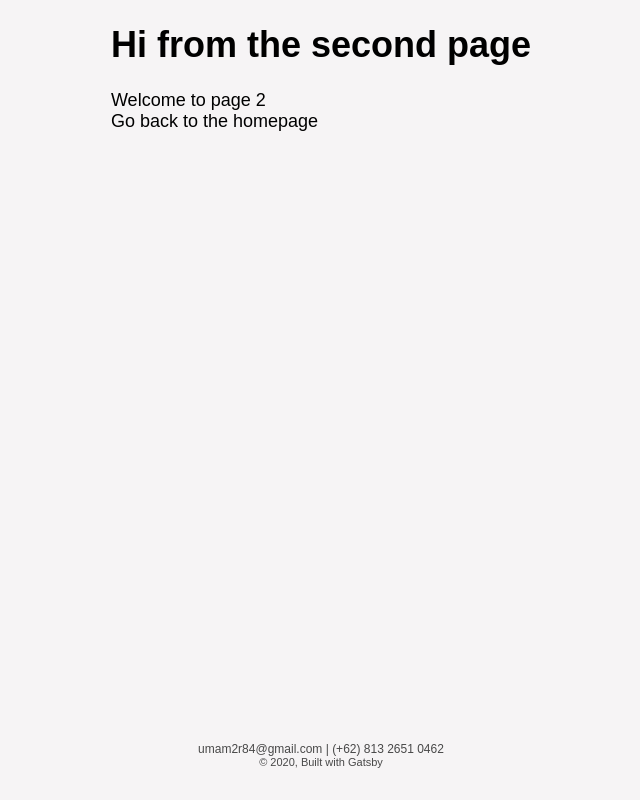
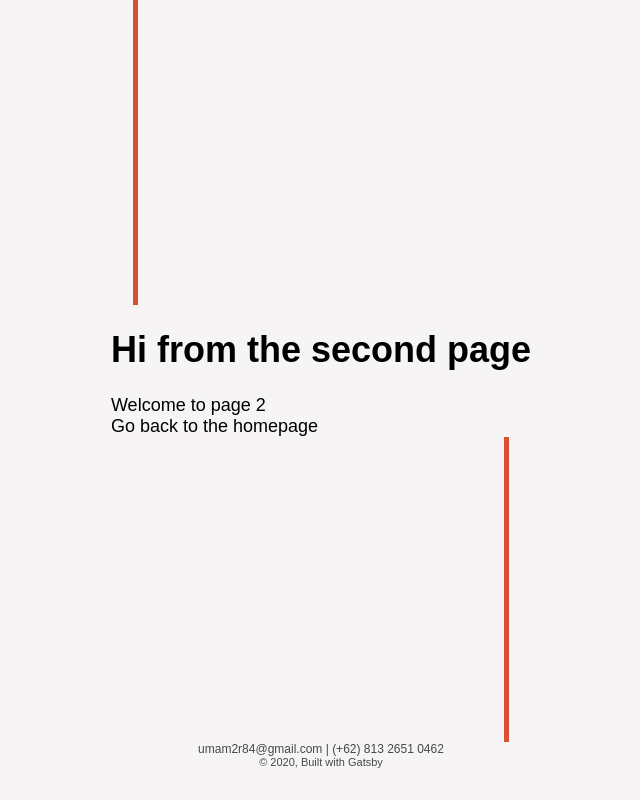
Before and after one commit to bleedingpenguin/Website, a Gatsby site: page /page-2 in a window 1280 px wide. Shown: the whole page, without its empty margins (319-959 px from the left). Built offline with nearby package versions, Linux system fonts and the light colour scheme; Gatsby itself is replaced by a stand-in of ours; a web font is replaced by a local one.

Commit message:
add lines

```diff
--- a/src/components/layout.js
+++ b/src/components/layout.js
@@ -33,7 +33,15 @@ const Layout = ({ children }) => {
         alignItems: "center",
       }}
     >
-      <main style={{ flex: 1 }}>{children}</main>
+      <div style={{ flex: 1, display: 'flex', flexDirection: 'column' }}>
+        <div style={{ flex: 1, }}>
+          <div style={{ backgroundColor: '#dc5032', width: 5, height: "100%", marginLeft: 22 }} />
+        </div>
+        <main>{children}</main>
+        <div style={{ flex: 1, display: 'flex', flexDirection: 'column' }}>
+          <div style={{ backgroundColor: '#dc5032', width: 5, height: "100%", alignSelf: 'flex-end', marginRight: 22 }} />
+        </div>
+      </div>
       <Footer />
     </div>
   )
```
